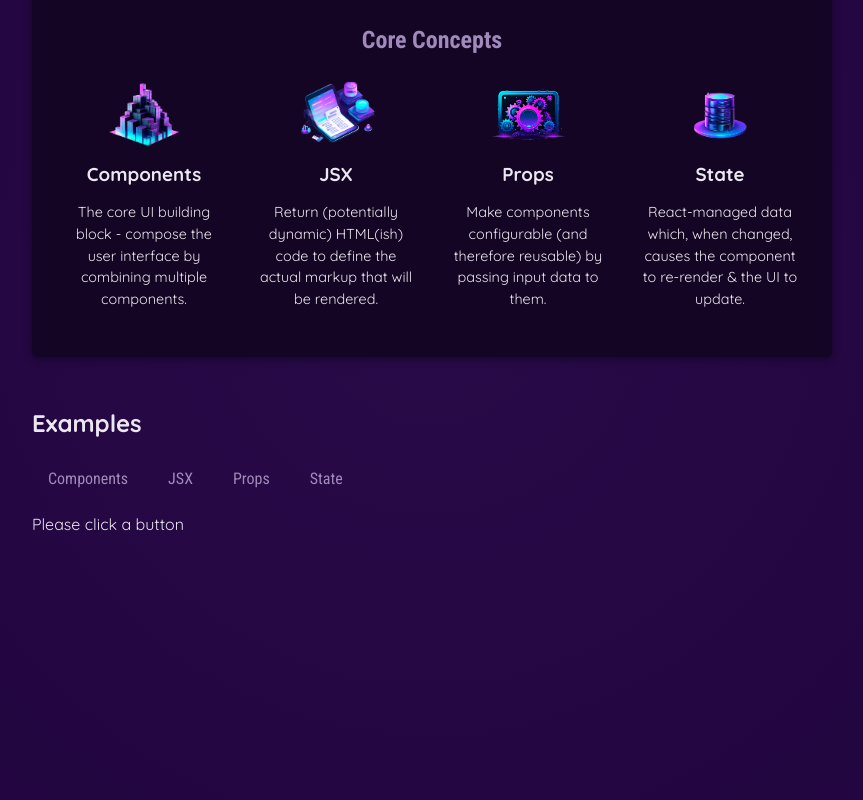
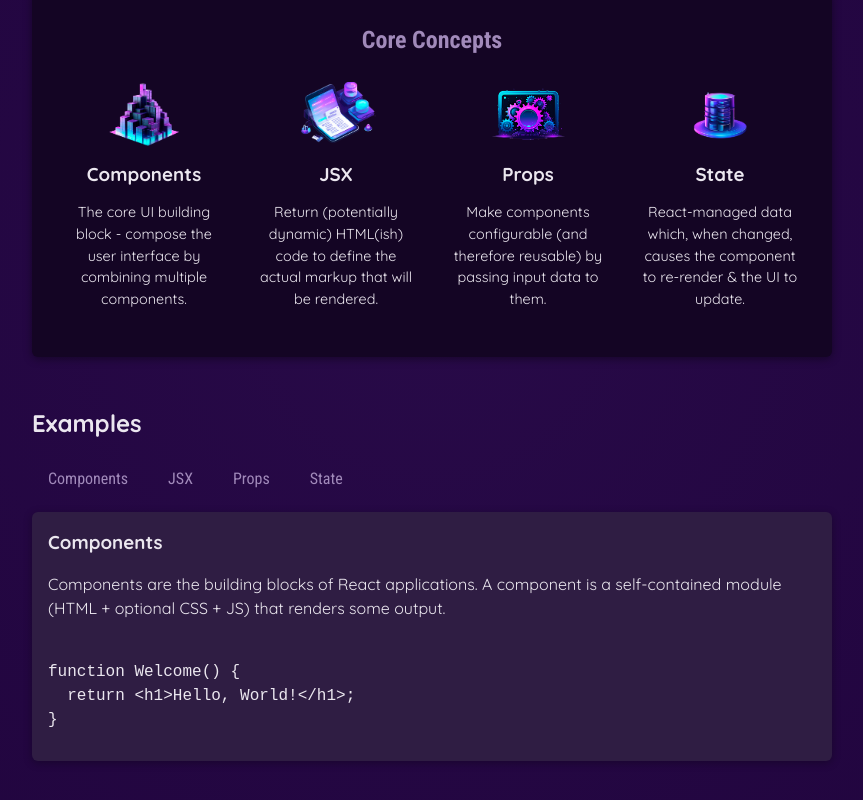
Before and after one commit to saurabhverma2693/CoreConcepts, a React (Vite) app in the folder CoreConcepts/: page / in a window 1280 px wide. Shown: the part 342-1142 px from the top of the page, without its empty margins (208-1071 px from the left). Built offline with nearby package versions, Linux system fonts and the light colour scheme.

Commit message:
Derive and Output Data based on state

```diff
--- a/CoreConcepts/src/App.jsx
+++ b/CoreConcepts/src/App.jsx
@@ -3,13 +3,14 @@
 import Header from './components/Header.jsx';
 import CoreConcepts from './components/CoreConcepts.jsx';
 import TabButton from './components/TabButton.jsx';
+import { EXAMPLES } from './data.js'
 
 
 
 
 function App() {
-  let [selectedTopic, setSelectedTopic] = useState('Please click a button');
-  let tabContent = 'Please click a button';
+  const [selectedTopic, setSelectedTopic] = useState('components');
+
   function handleSelect(selectedButton){
     // selectedButton => 'components','jsx','props','state'
     setSelectedTopic(selectedButton)
@@ -61,7 +62,13 @@
           <TabButton onSelect={()=> handleSelect('props')}>Props</TabButton>
           <TabButton onSelect={()=> handleSelect('state')}>State</TabButton>
           </menu>
-          {selectedTopic}
+          <div id="tab-content">
+<h3>{EXAMPLES[selectedTopic].title}</h3>
+<p>{EXAMPLES[selectedTopic].description}</p>
+<pre>
+  <code>{EXAMPLES[selectedTopic].code}</code>
+</pre>
+          </div>
         </section>
 
       </main>
--- a/CoreConcepts/src/data.js
+++ b/CoreConcepts/src/data.js
@@ -29,3 +29,55 @@
       'React-managed data which, when changed, causes the component to re-render & the UI to update.',
   },
 ];
+
+
+export const EXAMPLES = {
+  components: {
+    title: 'Components',
+    description:
+      'Components are the building blocks of React applications. A component is a self-contained module (HTML + optional CSS + JS) that renders some output.',
+    code: `
+function Welcome() {
+  return <h1>Hello, World!</h1>;
+}`,
+  },
+  jsx: {
+    title: 'JSX',
+    description:
+      'JSX is a syntax extension to JavaScript. It is similar to a template language, but it has full power of JavaScript (e.g., it may output dynamic content).',
+    code: `
+<div>
+  <h1>Welcome {userName}</h1>
+  <p>Time to learn React!</p>
+</div>`,
+  },
+  props: {
+    title: 'Props',
+    description:
+      'Components accept arbitrary inputs called props. They are like function arguments.',
+    code: `
+function Welcome(props) {
+  return <h1>Hello, {props.name}</h1>;
+}`,
+  },
+  state: {
+    title: 'State',
+    description:
+      'State allows React components to change their output over time in response to user actions, network responses, and anything else.',
+    code: `
+function Counter() {
+  const [isVisible, setIsVisible] = useState(false);
+
+  function handleClick() {
+    setIsVisible(true);
+  }
+
+  return (
+    <div>
+      <button onClick={handleClick}>Show Details</button>
+      {isVisible && <p>Amazing details!</p>}
+    </div>
+  );
+}`,
+  },
+};
```
